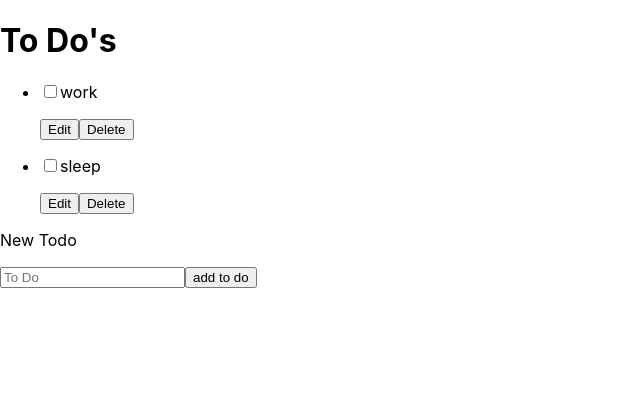
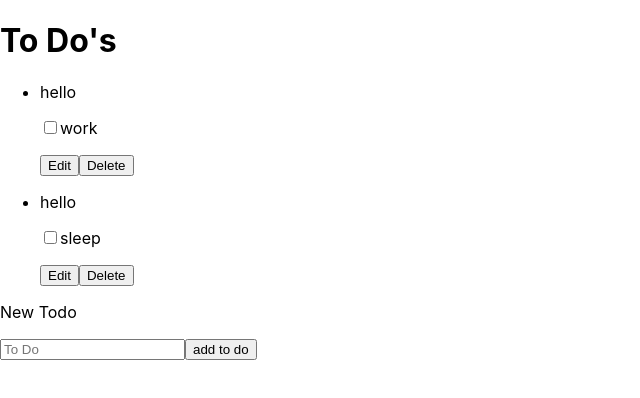
Before and after one commit to marks828/react-todo, a React (Create React App) app: page / in a window 1280 px wide. Shown: the top 398 px of the page, without its empty margins (0-640 px from the left). Built offline with nearby package versions, Linux system fonts and the light colour scheme.

Commit message:
is editing ternary

```diff
--- a/src/todo/todo.js
+++ b/src/todo/todo.js
@@ -45,6 +45,7 @@ function Todo(props) {
         <ul>
             {todos.map((todoItem) =>
                 <li>
+                    {todoItem.isEditing ? <input></input> : <p>hello</p>}
                     <p id={todoItem.id} className={todoItem.completed ? 'completed' : 'not-completed'}>
                         <input
                             type="checkbox"
```
